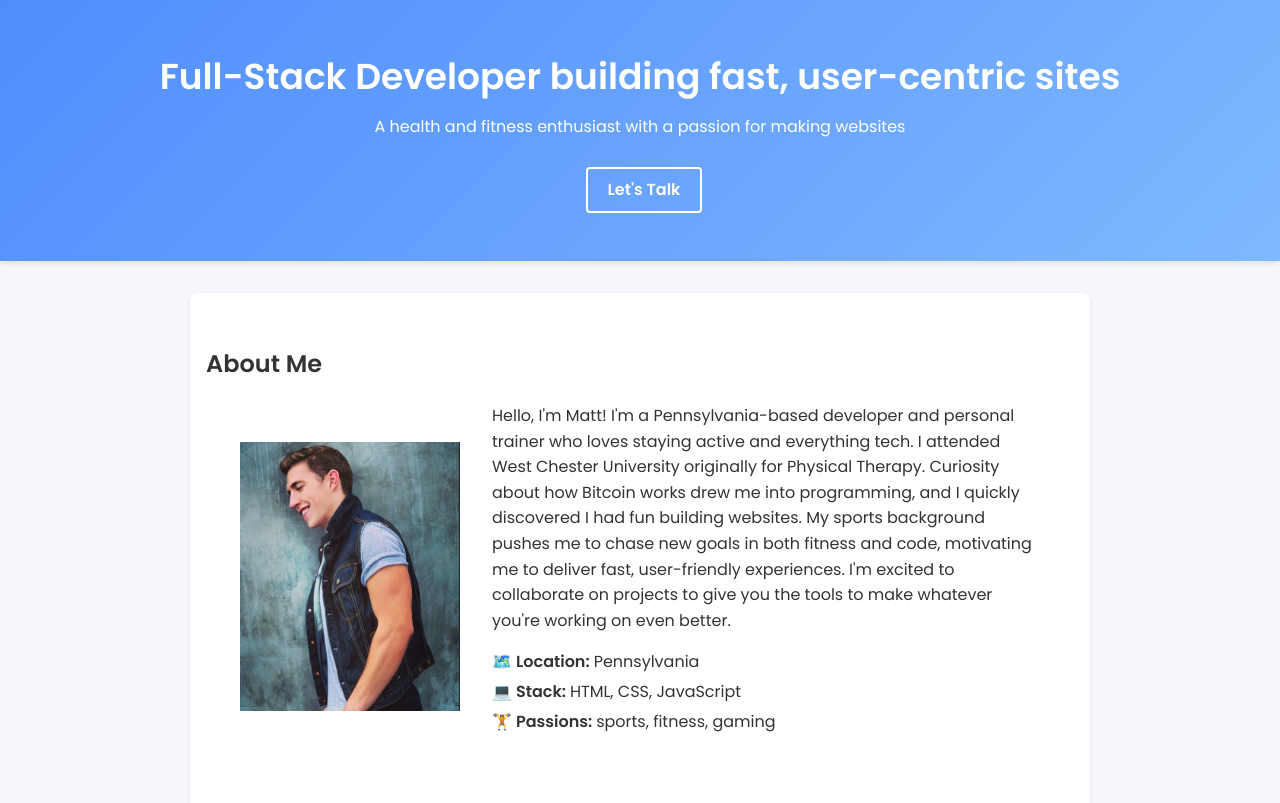
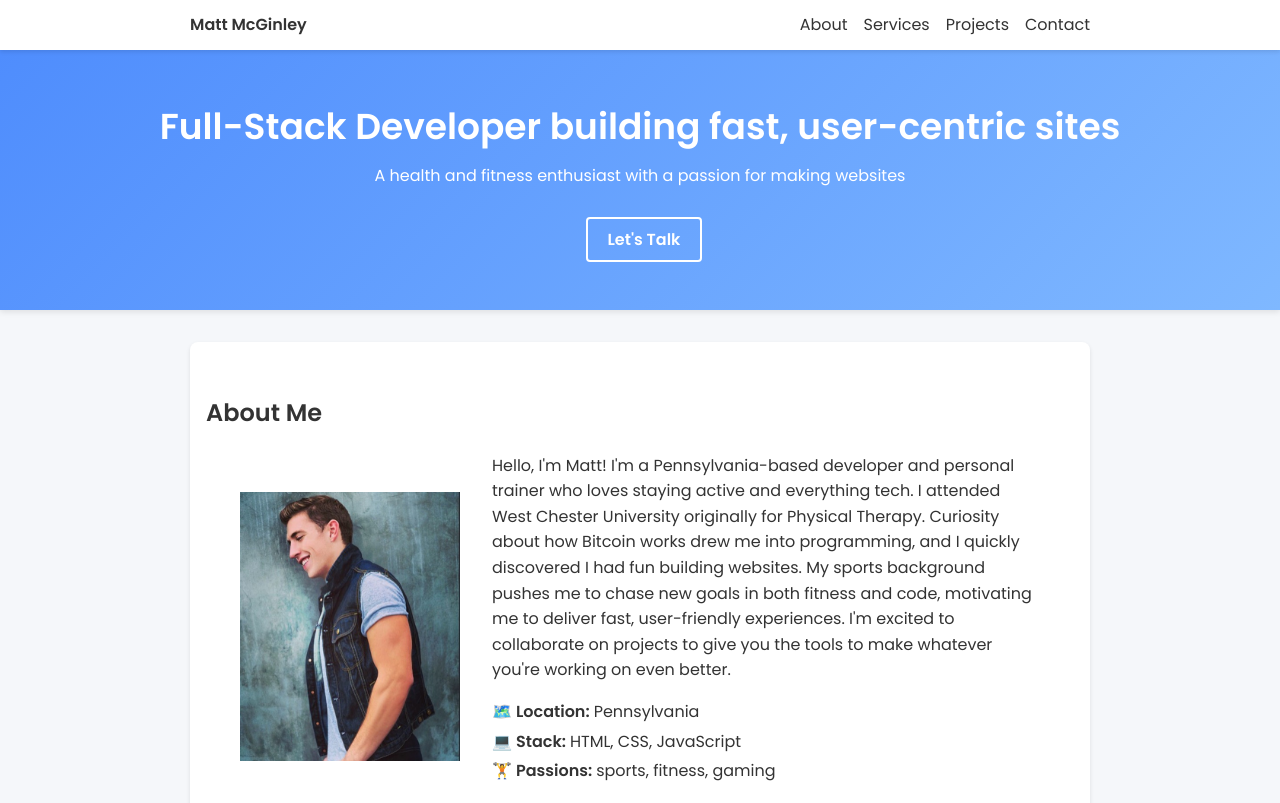
Before and after one commit to mattmcginley7/mattmcginley7.github.io, a plain HTML site: page index.html in a window 1280 px wide. Shown: the top 803 px of the page. Drawn offline with Linux system fonts and the light colour scheme.

Commit message:
Improve site aesthetics with navigation and styling

```diff
--- a/index.html
+++ b/index.html
@@ -7,13 +7,24 @@
     <link rel="stylesheet" href="styles.css">
 </head>
 <body>
+    <nav class="navbar">
+        <div class="container">
+            <a class="logo" href="#">Matt McGinley</a>
+            <ul class="nav-links">
+                <li><a href="#about">About</a></li>
+                <li><a href="#services">Services</a></li>
+                <li><a href="#projects">Projects</a></li>
+                <li><a href="#contact">Contact</a></li>
+            </ul>
+        </div>
+    </nav>
     <header class="hero">
         <h1>Full-Stack Developer building fast, user-centric sites</h1>
         <p class="tagline">A health and fitness enthusiast with a passion for making websites</p>
         <a class="cta secondary" href="#contact">Let's Talk</a>
     </header>
     <main>
-        <section class="about">
+        <section class="about" id="about">
             <h2>About Me</h2>
             <div class="about-content">
                 <img src="images/MattProfilePicture.png" alt="Headshot of Matt McGinley smiling">
@@ -27,7 +38,7 @@
                 </div>
             </div>
         </section>
-        <section class="services">
+        <section class="services" id="services">
             <h2>Services</h2>
             <table class="services-table">
                 <thead>
@@ -51,7 +62,7 @@
                 </tbody>
             </table>
         </section>
-        <section class="projects">
+        <section class="projects" id="projects">
             <h2>Projects</h2>
             <div class="project-list">
                 <a class="project" href="https://nflmockdraftsim.onrender.com">
--- a/styles.css
+++ b/styles.css
@@ -1,16 +1,27 @@
 @import url('https://fonts.googleapis.com/css2?family=Poppins:wght@400;600&display=swap');
+
+:root {
+    --primary: #4f8dfd;
+    --secondary: #7fb8ff;
+    --text-dark: #333;
+    --bg-light: #f5f7fa;
+}
+
+html {
+    scroll-behavior: smooth;
+}
 
 body {
     font-family: 'Poppins', Arial, sans-serif;
     margin: 0;
     padding: 0;
-    background-color: #f5f7fa;
-    color: #333;
+    background-color: var(--bg-light);
+    color: var(--text-dark);
     line-height: 1.6;
 }
 
 header.hero {
-    background: linear-gradient(135deg, #4f8dfd 0%, #7fb8ff 100%);
+    background: linear-gradient(135deg, var(--primary) 0%, var(--secondary) 100%);
     color: white;
     padding: 3rem 1rem;
     text-align: center;
@@ -24,10 +35,11 @@ header.hero {
     border-radius: 4px;
     text-decoration: none;
     font-weight: bold;
+    transition: background 0.2s, color 0.2s, box-shadow 0.2s;
 }
 
 .cta.primary {
-    background: #4a90e2;
+    background: var(--primary);
     color: #fff;
 }
 
@@ -38,6 +50,15 @@ header.hero {
     margin-left: 0.5rem;
 }
 
+.cta.secondary:hover {
+    background: #fff;
+    color: var(--primary);
+}
+
+.cta.primary:hover {
+    box-shadow: 0 4px 8px rgba(0,0,0,0.2);
+}
+
 .tagline {
     margin: 0.5rem 0 0.75rem 0;
 }
@@ -45,6 +66,49 @@ header.hero {
 h1 {
     margin: 0 0 0.5rem 0;
     font-size: 2.25rem;
+}
+
+/* Navigation */
+.navbar {
+    background-color: #fff;
+    box-shadow: 0 2px 4px rgba(0,0,0,0.1);
+    position: sticky;
+    top: 0;
+    z-index: 1000;
+}
+
+.navbar .container {
+    max-width: 900px;
+    margin: 0 auto;
+    display: flex;
+    justify-content: space-between;
+    align-items: center;
+    padding: 0.75rem 1rem;
+}
+
+.navbar .logo {
+    font-weight: 600;
+    color: var(--text-dark);
+    text-decoration: none;
+}
+
+.navbar .nav-links {
+    list-style: none;
+    display: flex;
+    gap: 1rem;
+    margin: 0;
+    padding: 0;
+}
+
+.navbar .nav-links a {
+    color: var(--text-dark);
+    text-decoration: none;
+    font-weight: 500;
+    transition: color 0.2s;
+}
+
+.navbar .nav-links a:hover {
+    color: var(--primary);
 }
 
 main {
@@ -163,6 +227,14 @@ footer {
     box-shadow: 0 4px 8px rgba(0,0,0,0.15);
 }
 @media (max-width: 600px) {
+    .navbar .container {
+        flex-direction: column;
+    }
+    .navbar .nav-links {
+        flex-direction: column;
+        align-items: center;
+        gap: 0.5rem;
+    }
     .about-content {
         grid-template-columns: 1fr;
         text-align: center;
```
